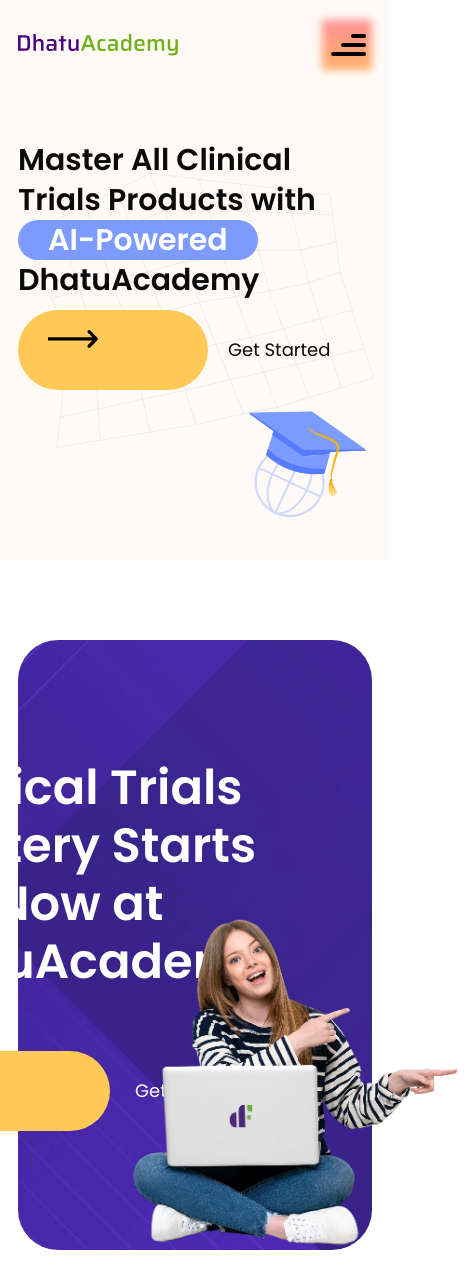
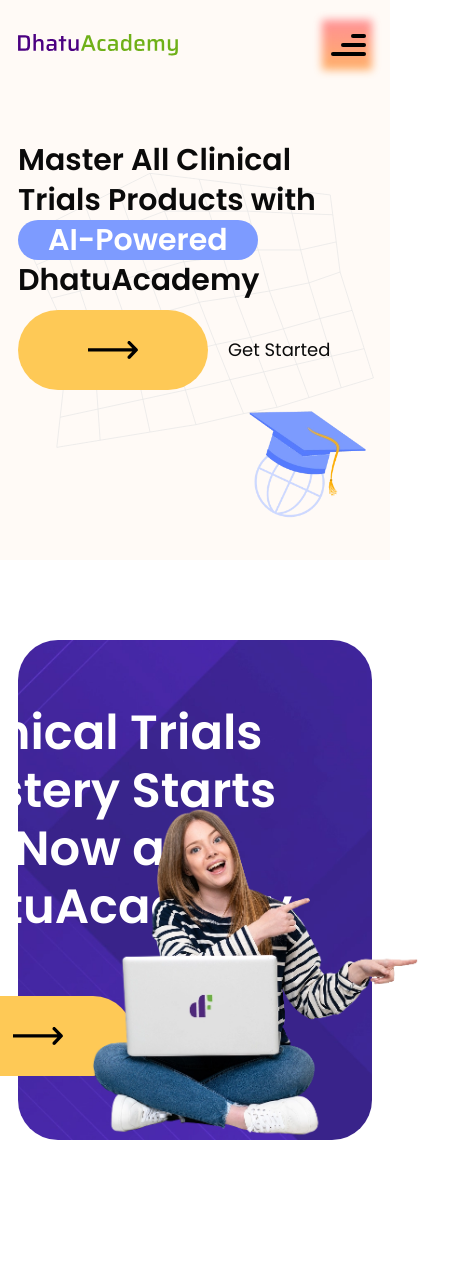
Before and after one commit to therareaniket/academy-website, a Next.js app: page / in a window 390 px wide. Shown: the top 1288 px of the page, 472 px wide, since content can reach past the window. After the commit the page ends 1220 px from the top, so only its background shows below. Built offline with nearby package versions, Linux system fonts and the light colour scheme.

Commit message:
fix 🐛: CTA Arrow Fixing

```diff
--- a/src/assets/responsive.css
+++ b/src/assets/responsive.css
@@ -25,6 +25,10 @@
     .home-hero-player { left: 210px; bottom: 90px; }
     .get-started-btn { right: 230px; }
 
+    .cta-female { width: 600px; }
+    .cta-wrapper { height: 500px; }
+
+
 }
 
 @media screen and (max-width: 1599px) {
@@ -50,9 +54,12 @@
     .home-hero-cap { width: 200px; right: 30px; }
     .home-hero-bulb { width: 270px; }
     .home-hero-player { width: 220px; left: 150px; bottom: 120px; }
-    .arrow-link { padding: 20px 30px; }
+    .arrow-link { padding: 20px 30px; display: flex; align-items: center; justify-content: center; }
     .arrow-link img { width: 80px; }
-    .get-started-btn { gap: 20px; }
+    .get-started-btn, .get-started-cta { gap: 20px; }
+
+    .cta-wrapper { padding: 80px; }
+    .cta-female { left: 60px; }
 
 }
 
@@ -88,10 +95,9 @@
 
     .home-hero-player { display: none; }
     .hero-details h1 { width: 90%; margin-bottom: 60px; }
-    .get-started-btn {  right: 100px; }
+    .get-started-btn { bottom: 140px; right: 100px; }
     .home-hero { height: 700px; }
     .site-hero-cube { width: 680px; }
-    .get-started-btn { bottom: 140px; }
     .arrow-link img { width: 60px; }
     .home-hero-bulb { width: 200px; }
     .home-hero-cap { width: 140px; top: 120px; right: 20px; }
```
